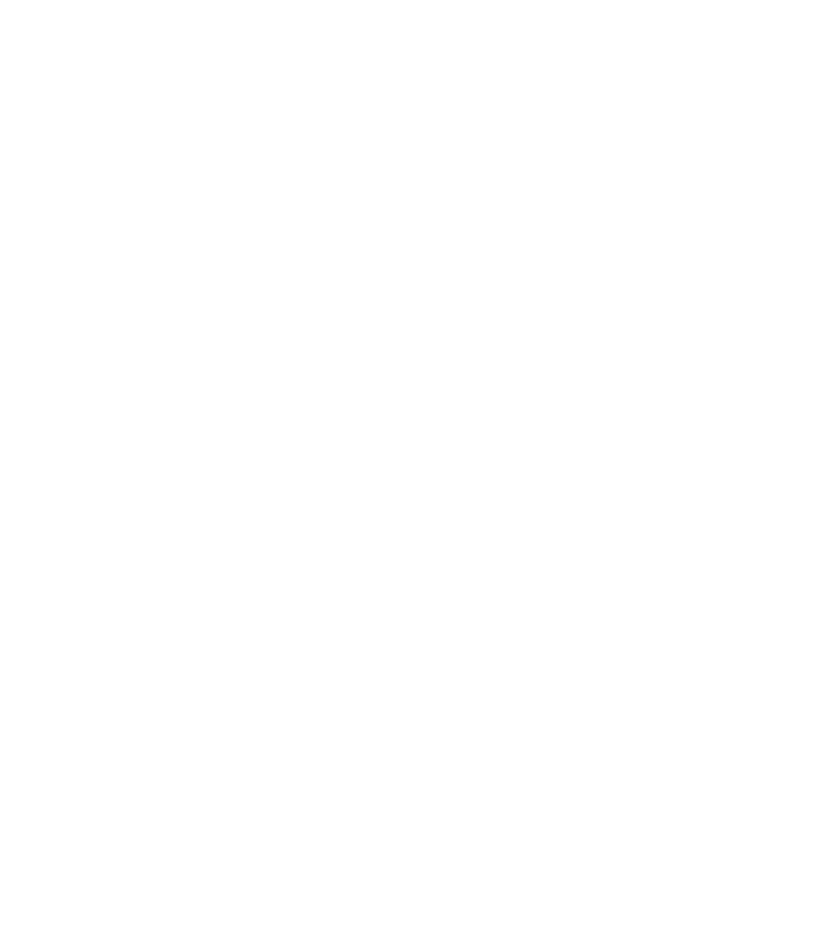
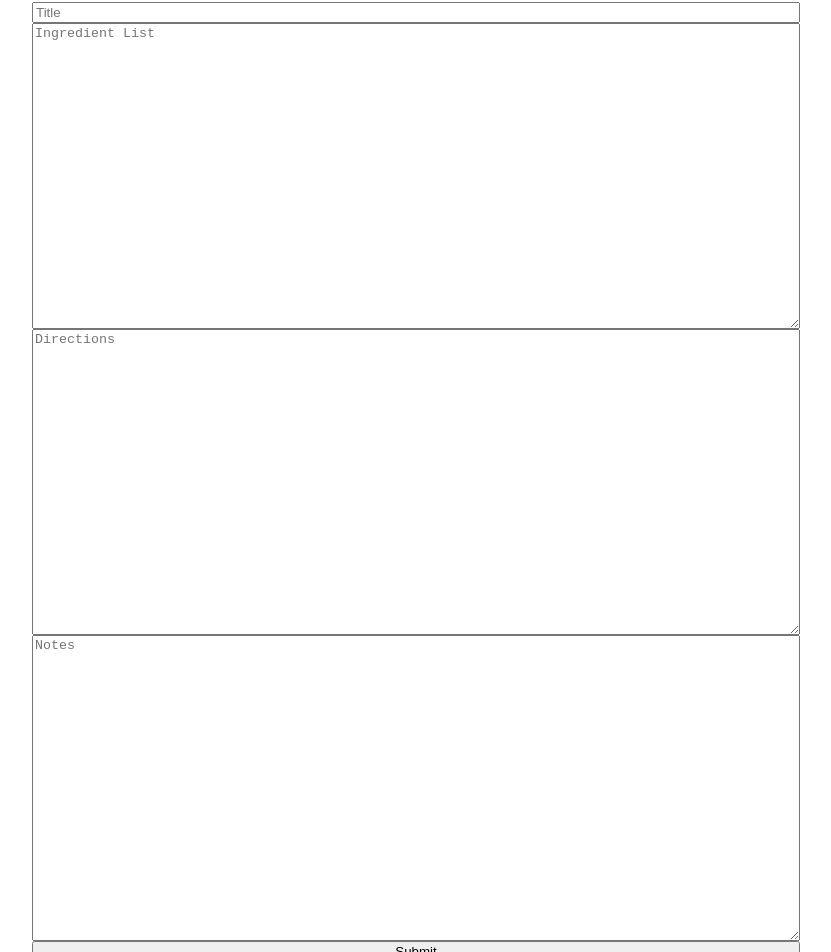
Before and after one commit to OLD-itdev161-fa2023/emily-chapman-p2, a React (Create React App) app in the folder client/: page /add-recipe in a window 1280 px wide. Shown: the part 226-1178 px from the top of the page, without its empty margins (224-1055 px from the left). Before the commit the page ends 800 px from the top, so only its background shows below. Built offline with nearby package versions, Linux system fonts and the light colour scheme.

Commit message:
Created Add Recipe Component

```diff
--- a/client/src/App.js
+++ b/client/src/App.js
@@ -6,6 +6,7 @@
 import Login from './components/Login/Login';
 import RecipeList from './components/RecipeList/RecipeList';
 import Recipe from './components/Recipe/Recipe';
+import AddRecipe from './components/Recipe/AddRecipe';
 
 class App extends React.Component {
   state = {
@@ -107,6 +108,14 @@
     }
   };
 
+  onRecipeAdded = recipe => {
+    const newRecipes = [...this.state.recipes, recipe];
+
+    this.setState({
+      recipes: newRecipes
+    });
+  };
+
   logout = () => {
     localStorage.removeItem('token');
     localStorage.removeItem('baker');
@@ -125,7 +134,11 @@
             <h1><Link to="/">SweetTooth</Link></h1>
             <ul>
               <li>
-                <Link to="/register">Register</Link>
+                {baker ? (
+                  <Link to="/add-recipe">Add Recipe</Link>
+                    ) : (
+                  <Link to="/register">Register</Link>
+                )}
               </li>
               <li>
                 {baker ? (
@@ -154,6 +167,11 @@
               <Route path="/recipes/:recipeId">
                       <Recipe recipe={recipe} />
               </Route>
+              <Route path="/add-recipe">
+                <AddRecipe
+                  onRecipeAdded={this.onRecipeAdded}
+                />
+              </Route>
               <Route
                 exact path="/register"
                 render={() => <Register {...authProps} />}
--- /dev/null
+++ b/client/src/components/Recipe/AddRecipe.js
@@ -0,0 +1,99 @@
+import React, {useState} from 'react';
+import axios from 'axios';
+import {useHistory} from 'react-router-dom';
+import './styles.css';
+
+const AddRecipe = ({token, onRecipeAdded}) => {
+    let history = useHistory();
+    const [recipeData, setRecipeData] = useState({
+        title: '',
+        ingredientList: '',
+        directions: '',
+        notes: ''
+    });
+
+    const {title, ingredientList, directions, notes} = recipeData;
+
+    const onChange = e => {
+        const {name, value} = e.target;
+
+        setRecipeData ({
+            ...recipeData,
+            [name]: value
+        });
+    };
+
+    const add = async () => {
+        if (!title || !ingredientList || !directions) {
+            console.log('You must enter a recipe title, ingredient list, and directions.')
+        } else {
+            const newRecipe = {
+                title: title,
+                ingredientList: ingredientList,
+                directions: directions,
+                notes: notes
+            };
+
+            try {
+                const config = {
+                    headers: {
+                        'Content-Type': 'application/json',
+                        'x-auth-token': token
+                    }
+                };
+
+                //Add the recipe
+                const body = JSON.stringify(newRecipe);
+                const res = await axios.post('http://localhost:5000/api/recipes', body, config);
+
+                //Call the handler and redirect
+                onRecipeAdded(res.data);
+                history.push('/');
+
+            } catch (error) {
+                console.error(`Error adding the recipe: ${error.response.data}`);
+            }
+        }
+
+    };
+
+    return (
+        <div className="form-container">
+            <h2>Add a Recipe</h2>
+            <input
+                name="title"
+                type="text"
+                placeholder="Title"
+                value={title}
+                onChange={e => onChange(e)}
+            />
+            <textarea
+                name="ingredientList"
+                placeholder="Ingredient List"
+                value={ingredientList}
+                cols="40"
+                rows="20"
+                onChange={e => onChange(e)}
+            ></textarea>
+            <textarea
+                name="directions"
+                placeholder="Directions"
+                value={directions}
+                cols="40"
+                rows="20"
+                onChange={e => onChange(e)}
+            ></textarea>
+            <textarea
+                name="notes"
+                placeholder="Notes"
+                value={notes}
+                cols="40"
+                rows="20"
+                onChange={e => onChange(e)}
+            ></textarea>
+            <button onClick={() => add()}>Submit</button>
+        </div>
+    );
+};
+
+export default AddRecipe;
--- /dev/null
+++ b/client/src/components/Recipe/styles.css
@@ -0,0 +1,6 @@
+.form-container {
+    display: flex;
+    flex-direction: column;
+    max-width: 60%;
+    margin: 0 auto;
+}
```
